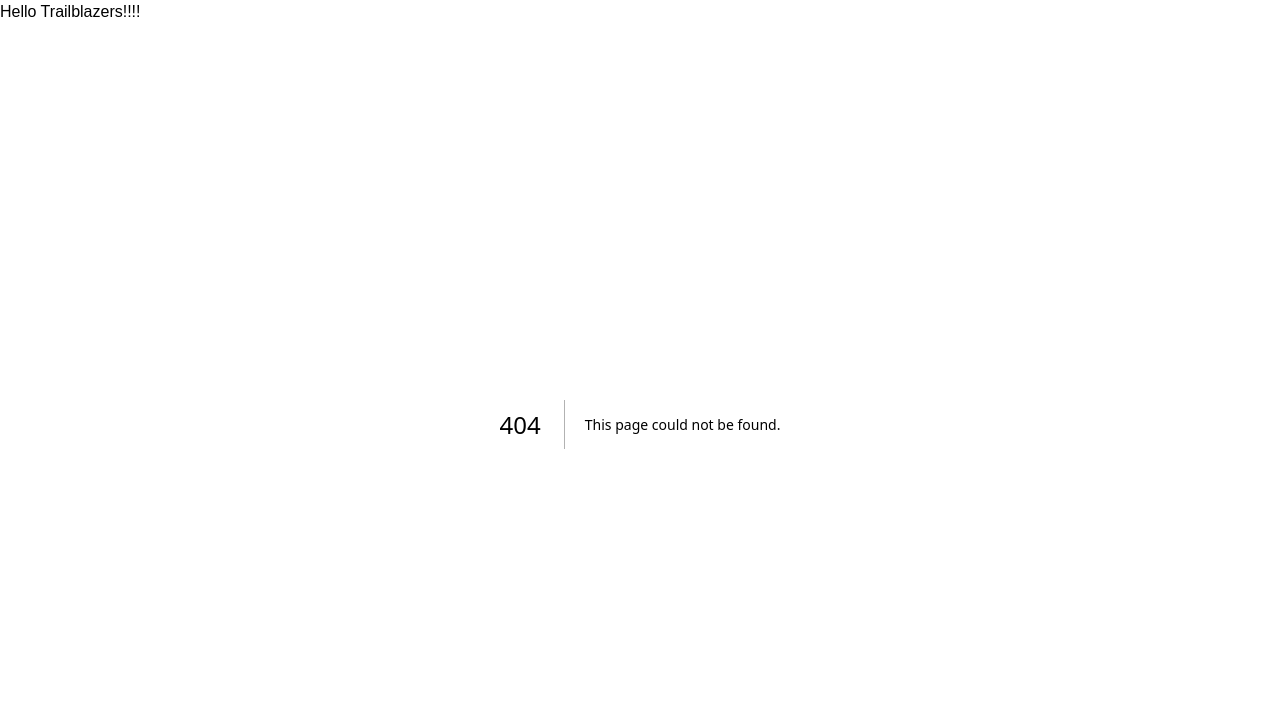
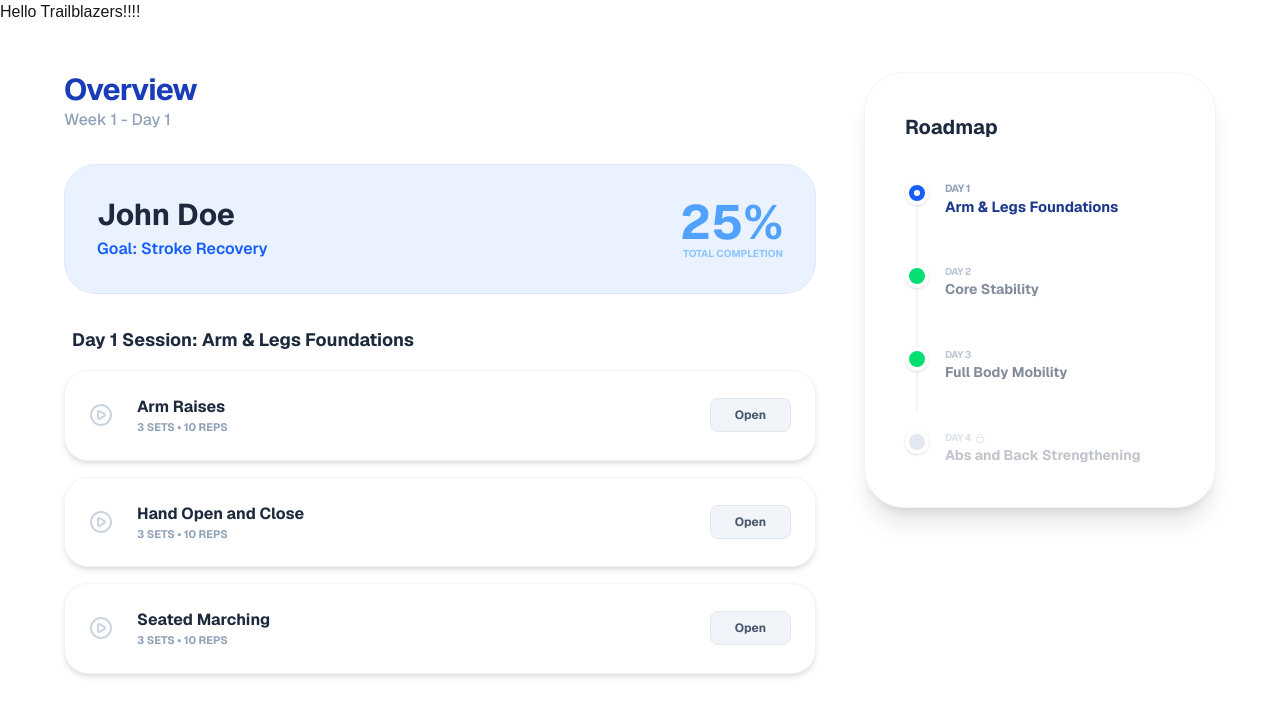
Before and after one commit to acn-michaelrilan/hackathon_trailblazer, a Next.js app: page /overview in a window 1280 px wide. Before the commit this address had no page. Shown: the top 716 px of the page. Built offline with nearby package versions, Linux system fonts and the light colour scheme.

Commit message:
feat: added initial overview page

```diff
--- /dev/null
+++ b/app/overview/page.tsx
@@ -0,0 +1,154 @@
+"use client";
+import { useState } from "react";
+import { PlayCircle, ArrowLeft, Lock } from "lucide-react";
+import type { Exercise } from "@/types";
+import { MOCK_DATA } from "@/lib/mockData";
+// --- Mock Data ---
+
+export default function OverviewDashboard() {
+  const [view, setView] = useState<"overview" | "detail">("overview");
+  const [activeEx, setActiveEx] = useState<Exercise | null>(null);
+
+  // New State: Tracks which day is currently being viewed in the Overview
+  const [selectedDay, setSelectedDay] = useState<number>(1);
+
+  const { plan_info, weekly_schedule, progress } = MOCK_DATA.exercise_plan;
+
+  // Logic: Find the session data based on the selectedDay state
+  const displayedSession =
+    weekly_schedule[0].sessions.find((s) => s.day === selectedDay) ||
+    weekly_schedule[0].sessions[0];
+
+  if (view === "detail" && activeEx) {
+    return (
+      <button
+        onClick={() => setView("overview")}
+        className="flex items-center text-slate-400 font-bold mb-8"
+      >
+        <ArrowLeft size={18} className="mr-2" /> back to Overview
+      </button>
+    );
+  }
+
+  return (
+    <div className="min-h-screen bg-white p-6 md:p-12 font-sans text-slate-900">
+      <main className="max-w-6xl mx-auto grid grid-cols-1 lg:grid-cols-3 gap-12">
+        <div className="lg:col-span-2 space-y-8">
+          <div>
+            <h1 className="text-3xl font-bold text-blue-800 tracking-tight">
+              Overview
+            </h1>
+            <p className="text-slate-400 font-medium">
+              Week {progress.current_week} - Day {selectedDay}
+            </p>
+          </div>
+
+          <div className="bg-blue-100/60 rounded-[2rem] p-8 flex justify-between items-center border border-blue-100">
+            <div>
+              <h2 className="text-3xl font-bold text-slate-800">
+                {plan_info.user_name}
+              </h2>
+              <p className="text-blue-600 font-semibold mt-1">
+                Goal: {plan_info.primary_goal}
+              </p>
+            </div>
+            <div className="text-right">
+              <p className="text-5xl font-bold text-blue-400">
+                {progress.completion_percent}%
+              </p>
+              <p className="text-[10px] uppercase font-bold text-blue-300">
+                Total Completion
+              </p>
+            </div>
+          </div>
+
+          {/* Dynamic Exercises Header and List */}
+          <div className="space-y-4">
+            <h3 className="text-lg font-bold text-slate-800 ml-2">
+              Day {selectedDay} Session: {displayedSession.title}
+            </h3>
+
+            {displayedSession.exercises.length > 0 ? (
+              displayedSession.exercises.map((ex) => (
+                <div
+                  key={ex.id}
+                  className="bg-white p-6 rounded-3xl border border-slate-100 shadow-md flex items-center justify-between group"
+                >
+                  <div className="flex items-center gap-6">
+                    <PlayCircle className="text-slate-300" size={24} />
+                    <div>
+                      <h4 className="font-bold text-slate-800">{ex.name}</h4>
+                      <p className="text-[11px] text-slate-400 font-bold uppercase">
+                        {ex.sets} sets • {ex.reps} reps
+                      </p>
+                    </div>
+                  </div>
+                  <button
+                    onClick={() => {
+                      setActiveEx(ex);
+                      setView("detail");
+                    }}
+                    className="bg-slate-100 text-slate-600 text-xs font-bold px-6 py-2 rounded-lg border border-slate-200 hover:bg-blue-600 hover:text-white transition-all"
+                  >
+                    Open
+                  </button>
+                </div>
+              ))
+            ) : (
+              <div className="p-12 text-center border-2 border-dashed border-slate-200 rounded-[2rem] text-slate-400">
+                <p>No exercises available for this session yet.</p>
+              </div>
+            )}
+          </div>
+        </div>
+
+        {/* Interactive Roadmap Sidebar */}
+        <aside className="bg-white rounded-[2.5rem] p-10 border border-slate-100 shadow-xl h-fit">
+          <h3 className="font-bold text-slate-800 text-xl mb-10">Roadmap</h3>
+          <div className="relative space-y-12">
+            <div className="absolute left-[11px] top-2 bottom-2 w-[1.5px] bg-slate-100"></div>
+
+            {weekly_schedule[0].sessions.map((session, idx) => {
+              const isLocked = session.session_status === "locked";
+              const isActive = selectedDay === session.day;
+
+              return (
+                <button
+                  key={idx}
+                  disabled={isLocked}
+                  onClick={() => setSelectedDay(session.day)}
+                  className={`relative pl-10 w-full text-left transition-all outline-none ${isLocked ? "cursor-not-allowed" : "cursor-pointer hover:translate-x-1"}`}
+                >
+                  {/* Timeline Dot */}
+                  <div
+                    className={`absolute left-0 w-6 h-6 rounded-full border-4 border-white z-10 shadow-sm transition-colors
+                    ${isActive ? "bg-blue-600" : isLocked ? "bg-slate-200" : "bg-green-400"}
+                  `}
+                  >
+                    {isActive && (
+                      <div className="w-1.5 h-1.5 bg-white rounded-full m-auto mt-[5px]"></div>
+                    )}
+                  </div>
+
+                  {/* Text Label */}
+                  <div
+                    className={`transition-opacity ${isActive ? "opacity-100 scale-105 origin-left" : isLocked ? "opacity-30" : "opacity-60"}`}
+                  >
+                    <p className="text-[10px] font-bold text-slate-400 uppercase tracking-tighter flex items-center gap-1">
+                      Day {session.day} {isLocked && <Lock size={10} />}
+                    </p>
+                    <p
+                      className={`font-bold text-sm ${isActive ? "text-blue-900" : "text-slate-700"}`}
+                    >
+                      {session.title}
+                    </p>
+                  </div>
+                </button>
+              );
+            })}
+          </div>
+        </aside>
+      </main>
+    </div>
+  );
+}
--- /dev/null
+++ b/lib/mockData.ts
@@ -0,0 +1,85 @@
+import type { Exercise, ExercisePlanData } from "@/types";
+
+export const MOCK_DATA: ExercisePlanData = {
+  exercise_plan: {
+    plan_info: { user_name: "John Doe", primary_goal: "Stroke Recovery" },
+    weekly_schedule: [
+      {
+        sessions: [
+          {
+            day: 1,
+            title: "Arm & Legs Foundations",
+            session_status: "in_progress",
+            exercises: [
+              {
+                id: "1",
+                name: "Arm Raises",
+                sets: 3,
+                reps: 10,
+                description:
+                  "Arm Raises is a gentle mobility and strengthening exercise that targets the muscles of the shoulders and arms.",
+                steps: [
+                  "Start Position: Sit or stand with arms relaxed.",
+                  "Lift arms slowly to shoulder height.",
+                  "Hold for 2 seconds.",
+                  "Lower with control.",
+                ],
+                video_url: "#",
+                status: "not_started",
+              },
+              {
+                id: "2",
+                name: "Hand Open and Close",
+                sets: 3,
+                reps: 10,
+                description:
+                  "Hand Open and Close targets the muscles of the hands, fingers, and forearm for dexterity.",
+                steps: [
+                  "Spread fingers wide.",
+                  "Close into a firm fist.",
+                  "Repeat with control.",
+                ],
+                video_url: "#",
+                status: "not_started",
+              },
+              {
+                id: "3",
+                name: "Seated Marching",
+                sets: 3,
+                reps: 10,
+                description:
+                  "Seated Marching is a low-impact exercise that strengthens the hip flexors and core.",
+                steps: [
+                  "Sit upright in a sturdy chair.",
+                  "Lift right knee toward chest.",
+                  "Lower and repeat with left knee.",
+                ],
+                video_url: "#",
+                status: "not_started",
+              },
+            ],
+          },
+          {
+            day: 2,
+            title: "Core Stability",
+            exercises: [],
+            session_status: "unlocked",
+          },
+          {
+            day: 3,
+            title: "Full Body Mobility",
+            exercises: [],
+            session_status: "unlocked",
+          },
+          {
+            day: 4,
+            title: "Abs and Back Strengthening",
+            exercises: [],
+            session_status: "locked",
+          },
+        ],
+      },
+    ],
+    progress: { completion_percent: 25, current_week: 1, current_day: 1 },
+  },
+};
--- a/package.json
+++ b/package.json
@@ -9,6 +9,7 @@
     "lint": "eslint"
   },
   "dependencies": {
+    "lucide-react": "^0.563.0",
     "next": "16.1.6",
     "react": "19.2.3",
     "react-dom": "19.2.3"
--- /dev/null
+++ b/types/index.ts
@@ -0,0 +1,29 @@
+export interface Exercise {
+  id: string;
+  name: string;
+  description: string;
+  steps: string[];
+  sets: number;
+  reps: number;
+  video_url: string;
+  status: string;
+}
+
+export interface Session {
+  day: number;
+  title: string;
+  exercises: Exercise[];
+  session_status: string;
+}
+
+export interface ExercisePlanData {
+  exercise_plan: {
+    plan_info: { user_name: string; primary_goal: string };
+    weekly_schedule: { sessions: Session[] }[];
+    progress: {
+      completion_percent: number;
+      current_week: number;
+      current_day: number;
+    };
+  };
+}
```
Also changed, not shown: 2 other files (tests, documents, lock files or other folders).
